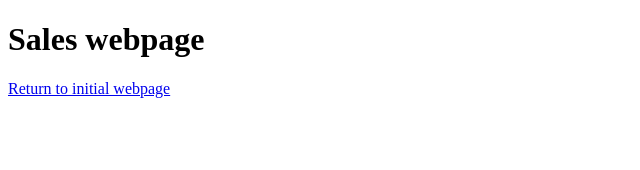
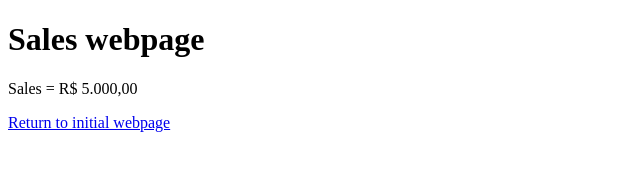
Before and after one commit to joseosvaldo1/githubclasses, a plain HTML site: page sales.html in a window 1280 px wide. Shown: the whole page, without its empty margins (0-640 px from the left). Drawn offline with Linux system fonts and the light colour scheme.

Commit message:
Adding the value of the sales

```diff
--- a/sales.html
+++ b/sales.html
@@ -7,6 +7,7 @@
 </head>
 <body>
     <h1>Sales webpage</h1>
+    <p>Sales = R$ 5.000,00</p>
     <a href="index.html">Return to initial webpage</a>
 </body>
 </html>
```
